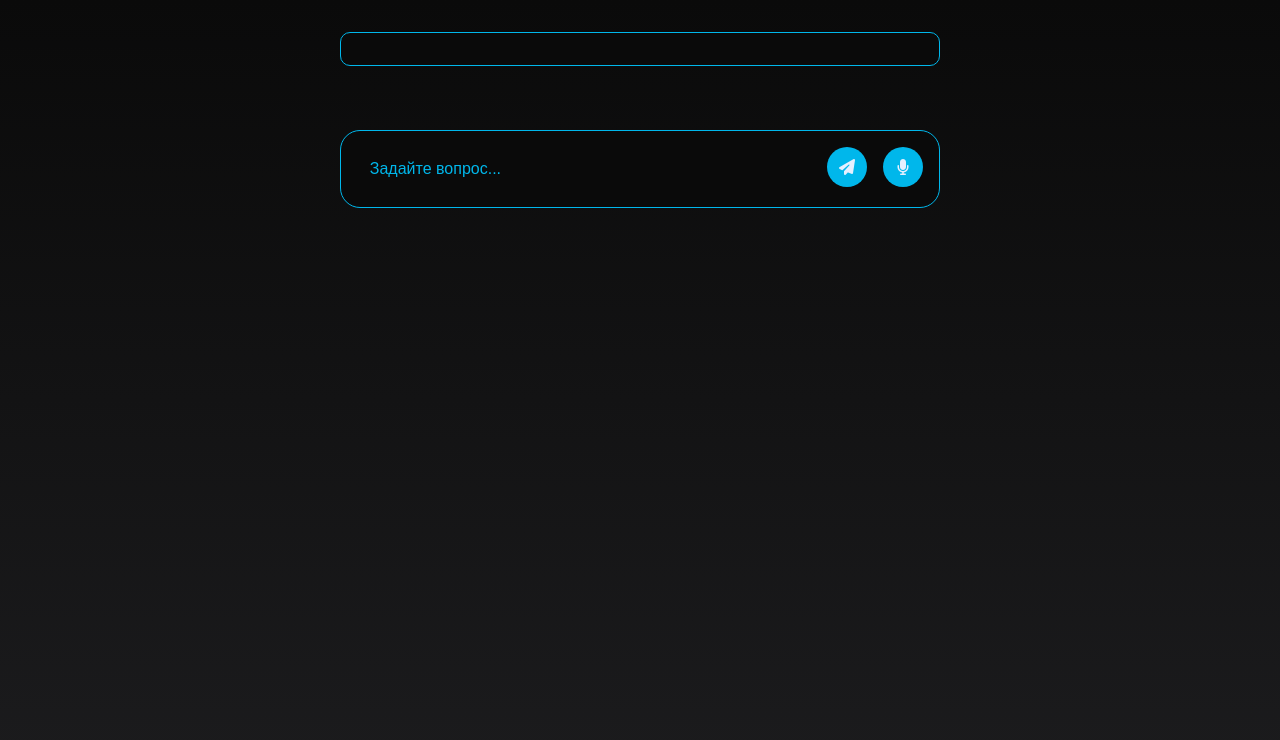
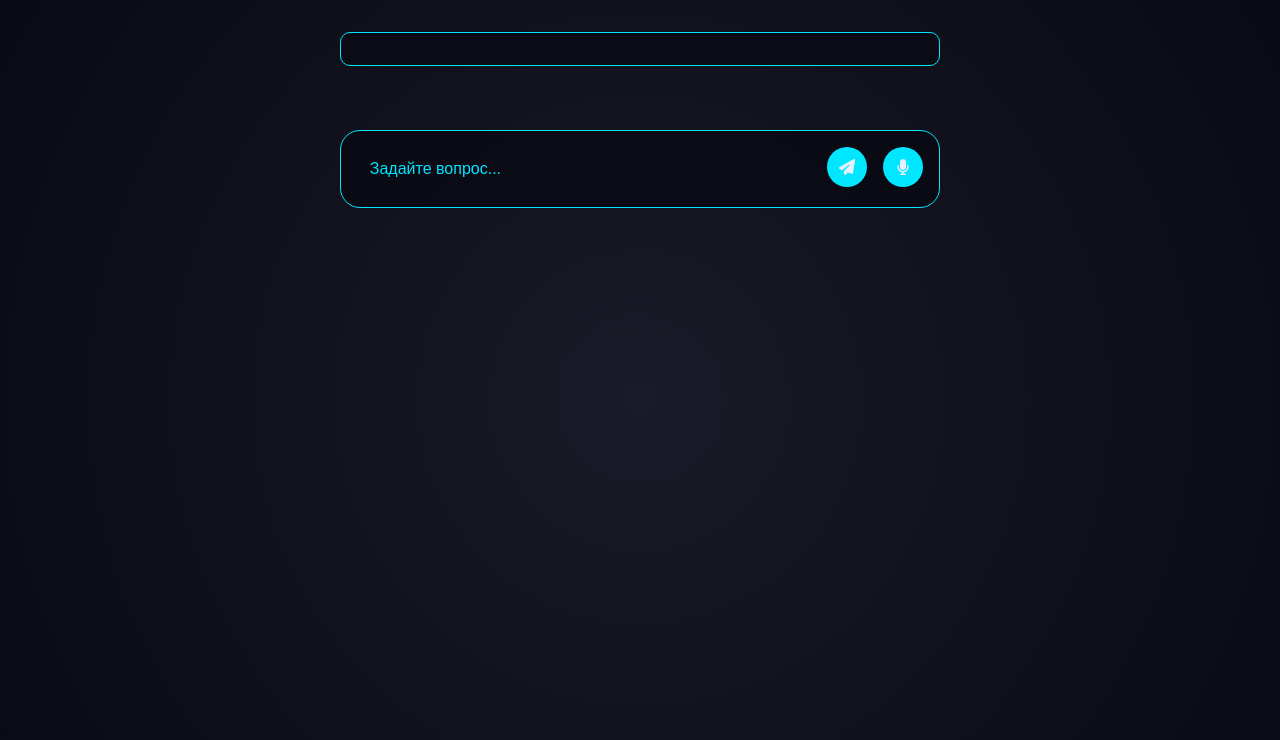
Before and after one commit to usedfrom/POSTER, a website: page index.html in a window 1280 px wide. Drawn offline with Linux system fonts and the light colour scheme.

Commit message:
Update cosmic.css

```diff
--- a/css/cosmic.css
+++ b/css/cosmic.css
@@ -1,11 +1,10 @@
 :root {
-    --cosmic-black: #0a0a0a;
-    --cosmic-gray: #1c1c1e;
-    --neon-blue: #00b7eb;
-    --neon-pink: #ff00a8;
-    --neon-purple: #bd00ff;
+    --cosmic-black: #0a0a14;
+    --cosmic-blue: #00e6ff;
+    --cosmic-pink: #ff00cc;
+    --cosmic-green: #00ff99;
     --cosmic-white: #e6f0ff;
-    --cosmic-glow: 0 0 10px rgba(0, 183, 235, 0.7);
+    --cosmic-glow: 0 0 12px rgba(0, 230, 255, 0.6);
 }
 
 * {
@@ -29,7 +28,7 @@ body {
     left: 0;
     width: 100%;
     height: 100%;
-    background: linear-gradient(180deg, var(--cosmic-black) 0%, var(--cosmic-gray) 100%);
+    background: radial-gradient(circle at center, #1a1a28 0%, #0a0a14 100%);
     z-index: -1;
 }
 
@@ -47,8 +46,8 @@ body {
     max-height: 50vh;
     overflow-y: auto;
     padding: 1rem;
-    background: rgba(10, 10, 10, 0.8);
-    border: 1px solid var(--neon-blue);
+    background: rgba(10, 10, 20, 0.8);
+    border: 1px solid var(--cosmic-blue);
     border-radius: 10px;
     color: var(--cosmic-white);
 }
@@ -60,7 +59,7 @@ body {
 }
 
 .chat-message.user {
-    color: var(--neon-pink);
+    color: var(--cosmic-green);
 }
 
 .chat-message.agent {
@@ -74,7 +73,7 @@ body {
 
 .image-output img {
     max-width: 100%;
-    border: 1px solid var(--neon-blue);
+    border: 1px solid var(--cosmic-blue);
     border-radius: 10px;
 }
 
@@ -82,8 +81,8 @@ body {
     display: flex;
     gap: 1rem;
     padding: 1rem;
-    background: rgba(10, 10, 10, 0.9);
-    border: 1px solid var(--neon-blue);
+    background: rgba(10, 10, 20, 0.9);
+    border: 1px solid var(--cosmic-blue);
     border-radius: 20px;
     position: sticky;
     bottom: 1rem;
@@ -100,7 +99,7 @@ body {
 }
 
 .input-panel input::placeholder {
-    color: var(--neon-blue);
+    color: var(--cosmic-blue);
 }
 
 .cosmic-button {
@@ -109,7 +108,7 @@ body {
     display: flex;
     align-items: center;
     justify-content: center;
-    background: var(--neon-blue);
+    background: var(--cosmic-blue);
     border-radius: 50%;
     color: var(--cosmic-white);
     cursor: pointer;
```
